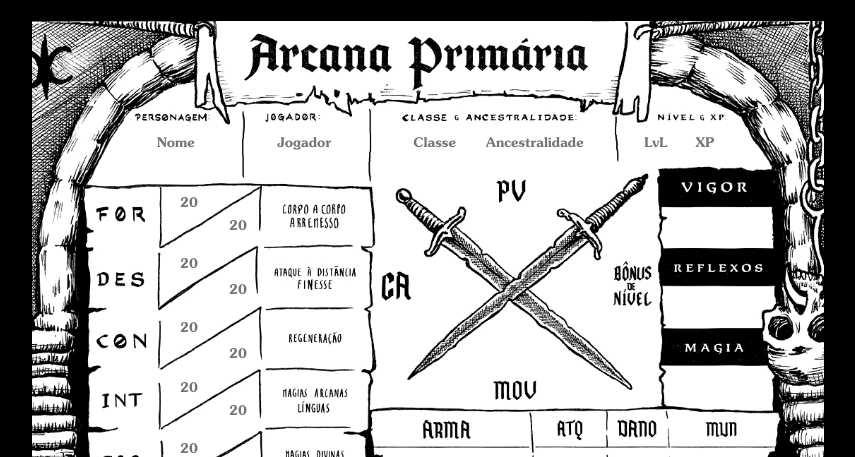
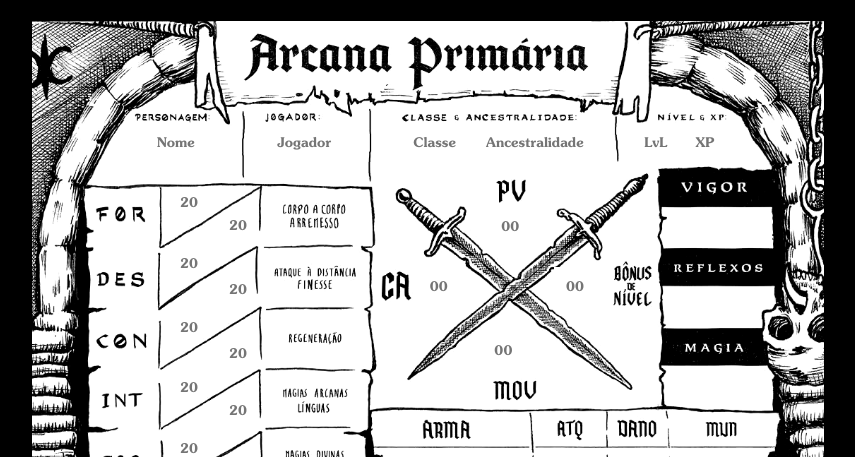
Before and after one commit to AlexandreRodriguesStrapasson/EditableForm, a Vue app: page / in a window 1280 px wide. Shown: the top 457 px of the page, without its empty margins (212-1067 px from the left). Built offline with nearby package versions, Linux system fonts and the light colour scheme.

Commit message:
✨ add the character status fields

```diff
--- a/src/App.vue
+++ b/src/App.vue
@@ -54,7 +54,6 @@
           <input type="text" id="intelligencePointRight" placeholder="20">
         </div>
 
-
         <div class="wisdomField">
           <input type="text" id="wisdomPoint" placeholder="20">
         </div>
@@ -70,6 +69,13 @@
         <div class="charismaFieldRight">
           <input type="text" id="charismaPointRight" placeholder="20">
         </div>
+    </div>
+
+    <div class="statusField">
+        <input type="text" id="pvField"         placeholder="00">
+        <input type="text" id="caField"         placeholder="00">
+        <input type="text" id="levelBonusField" placeholder="00">
+        <input type="text" id="movField"        placeholder="00">
     </div>
   </div>
 </template>
@@ -252,4 +258,41 @@ export default {
   color: rgb(46, 46, 46);
 }
 
+.statusField{
+    position: absolute;
+    left: 91mm;
+    top: 42mm;
+    width: 73mm;
+    height: 60mm;
+}
+
+.statusField input{
+  border: none;
+}
+
+#pvField, #caField, #levelBonusField, #movField{
+  position: relative;
+  text-align: center;
+  width: 10mm;
+  height: 10mm;
+}
+
+#pvField{
+  top: 7mm;
+  left: 30mm;
+}
+
+#caField{
+  top: 23mm;
+}
+
+#levelBonusField{
+  top: 23mm;
+  left: 25mm;
+}
+
+#movField{
+  top: 40mm;
+  right: 5mm;
+}
 </style>
```
